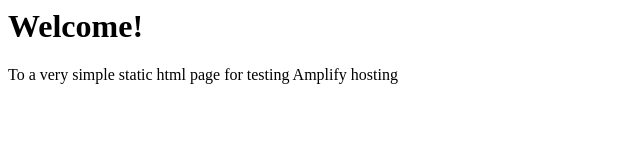
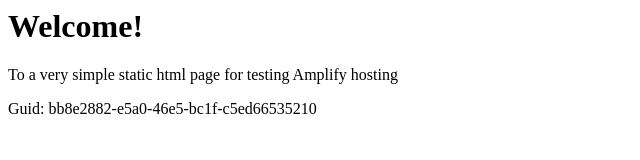
Before and after one commit to aws-aemilia-gru/Github-PR-Commit-Integration-Test-DoNotTouch-v0-preprod-sa-east-1, a website: page src/index.html in a window 1280 px wide. Shown: the whole page, without its empty margins (0-640 px from the left). Drawn offline with Linux system fonts and the light colour scheme.

Commit message:
commit from integ tests

```diff
--- a/src/index.html
+++ b/src/index.html
@@ -1,3 +1,5 @@
+
+
 <html lang="en">
 
 <head>
@@ -10,6 +12,6 @@
 <body>
     <h1>Welcome!</h1>
     <p>To a very simple static html page for testing Amplify hosting</p>
-</body>
+    <p>Guid: bb8e2882-e5a0-46e5-bc1f-c5ed66535210</p></body>
 
 </html>
```
